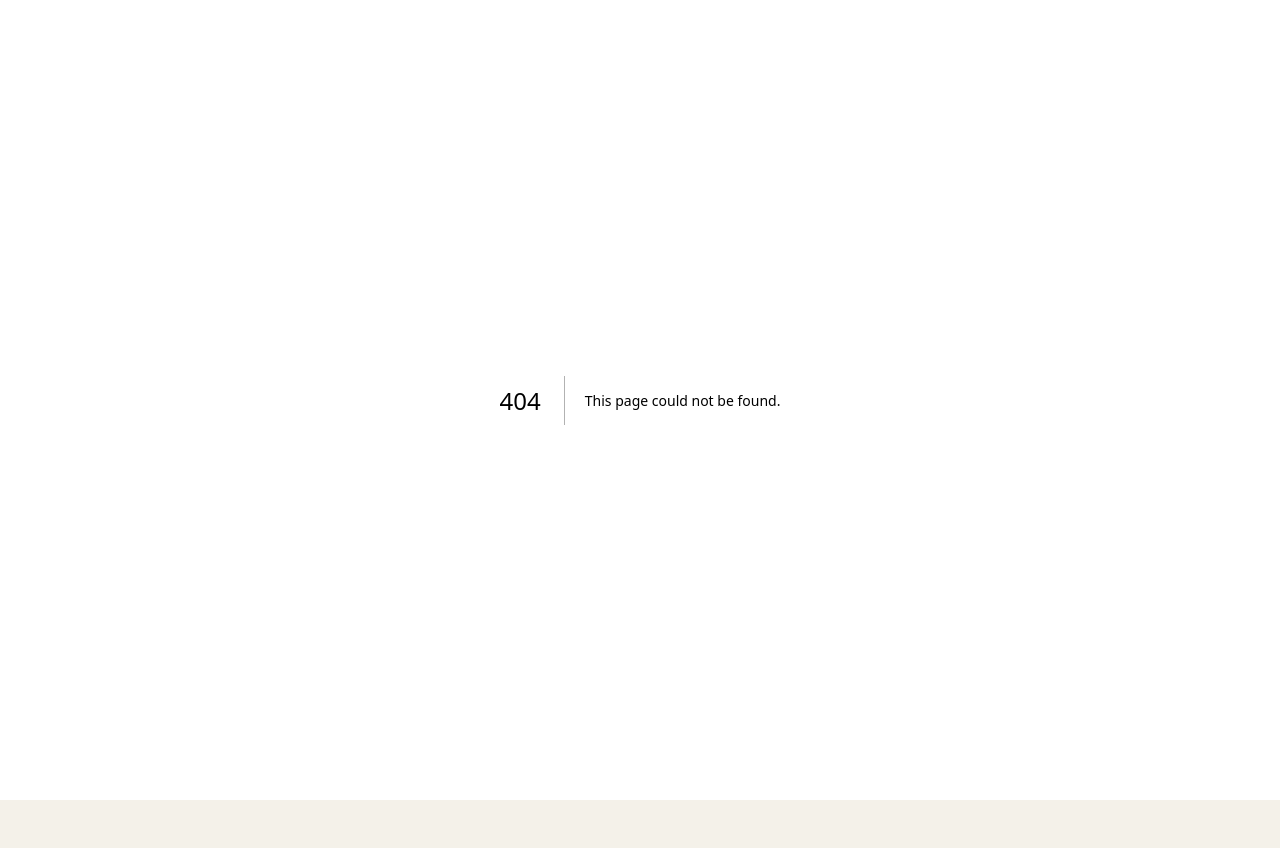
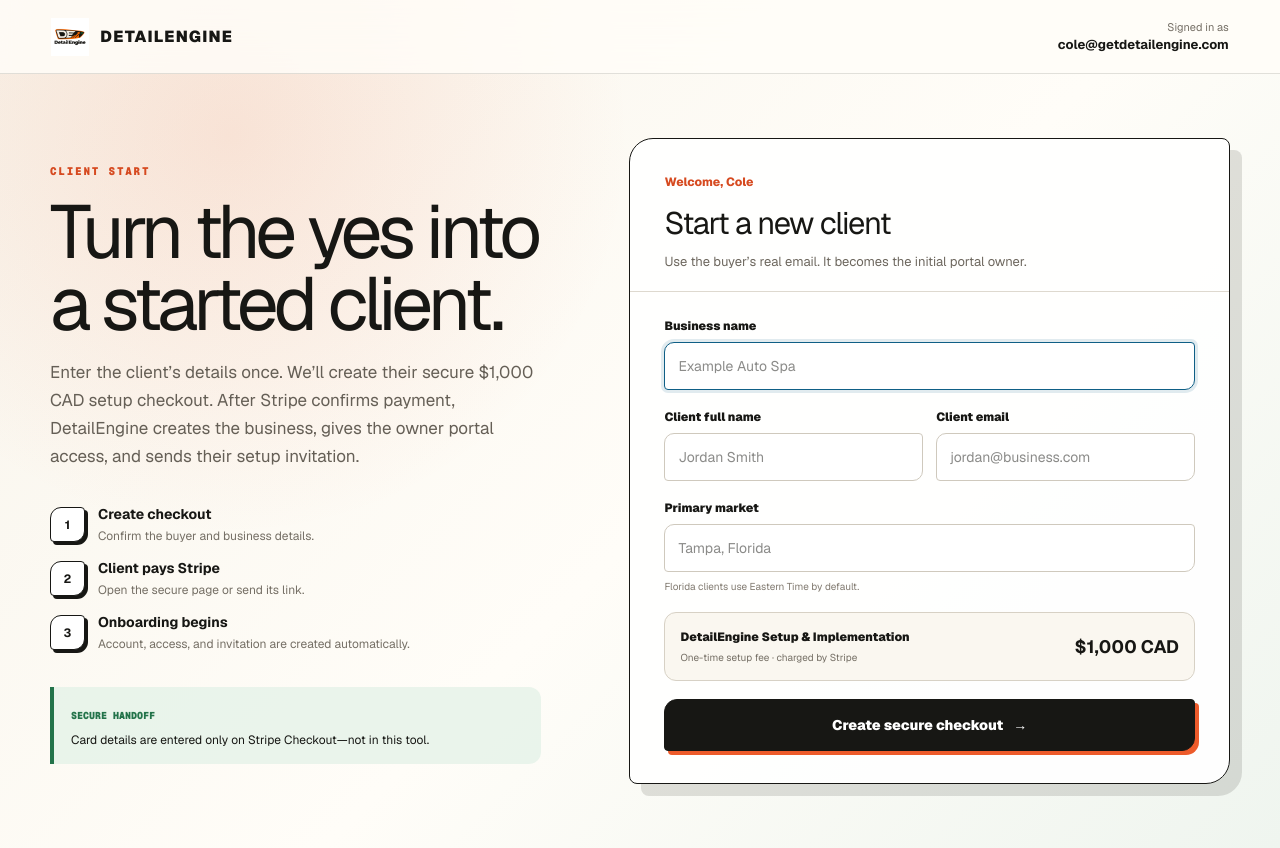
Before and after one commit to detailenginecole/detailengine-command-centre, a Next.js app: page /start-preview in a window 1280 px wide. Before the commit this address had no page. Before the commit the page ends 800 px from the top, so only its background shows below. Built offline with nearby package versions, Linux system fonts and the light colour scheme.

Commit message:
Add staging-only visual sales preview

```diff
--- /dev/null
+++ b/app/start-preview/page.tsx
@@ -0,0 +1,21 @@
+import type { Metadata } from "next";
+import { notFound } from "next/navigation";
+import { SalesStartClient } from "../start/SalesStartClient";
+
+export const metadata: Metadata = {
+  title: "Sales start preview | DetailEngine",
+  description: "Visual preview of the DetailEngine sales-call client start tool.",
+  robots: { index: false, follow: false },
+};
+
+export default function SalesStartVisualPreview() {
+  if (process.env.VERCEL_ENV === "production") notFound();
+
+  return (
+    <SalesStartClient
+      staffName="Cole"
+      staffEmail="cole@getdetailengine.com"
+      previewMode
+    />
+  );
+}
```
